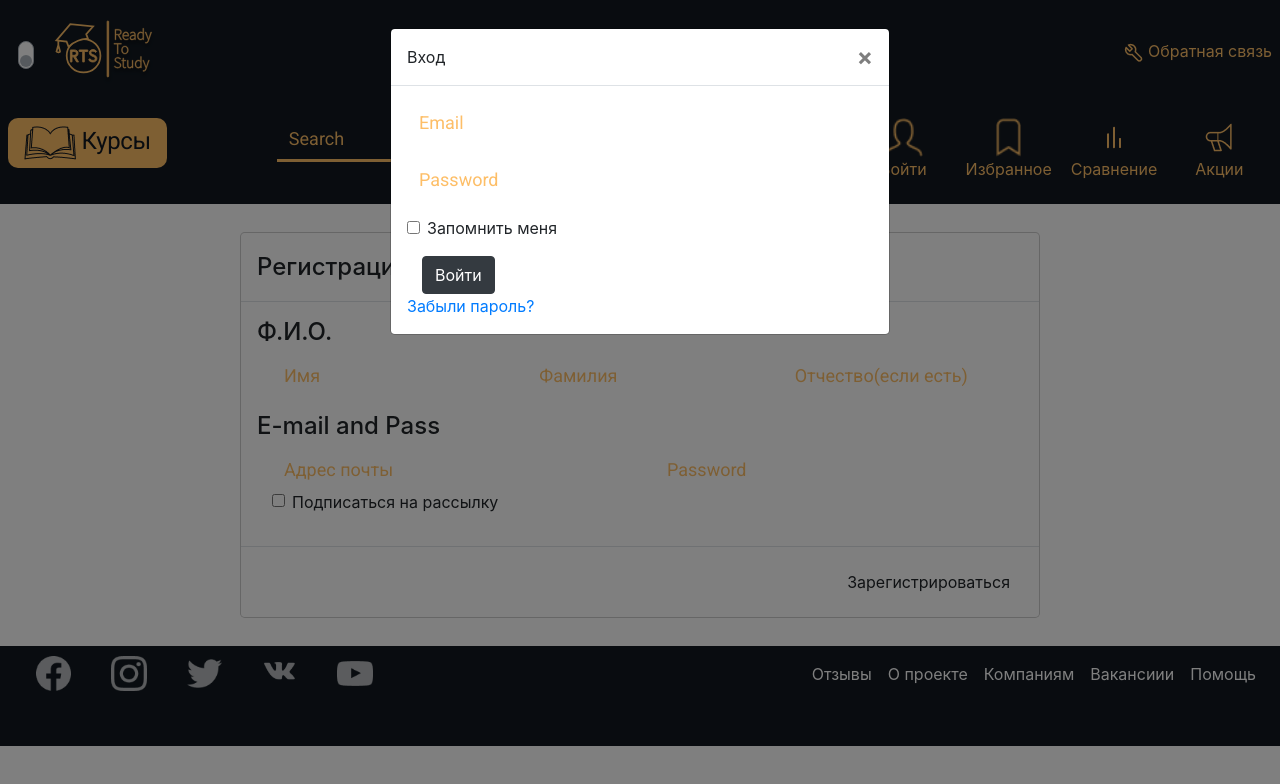
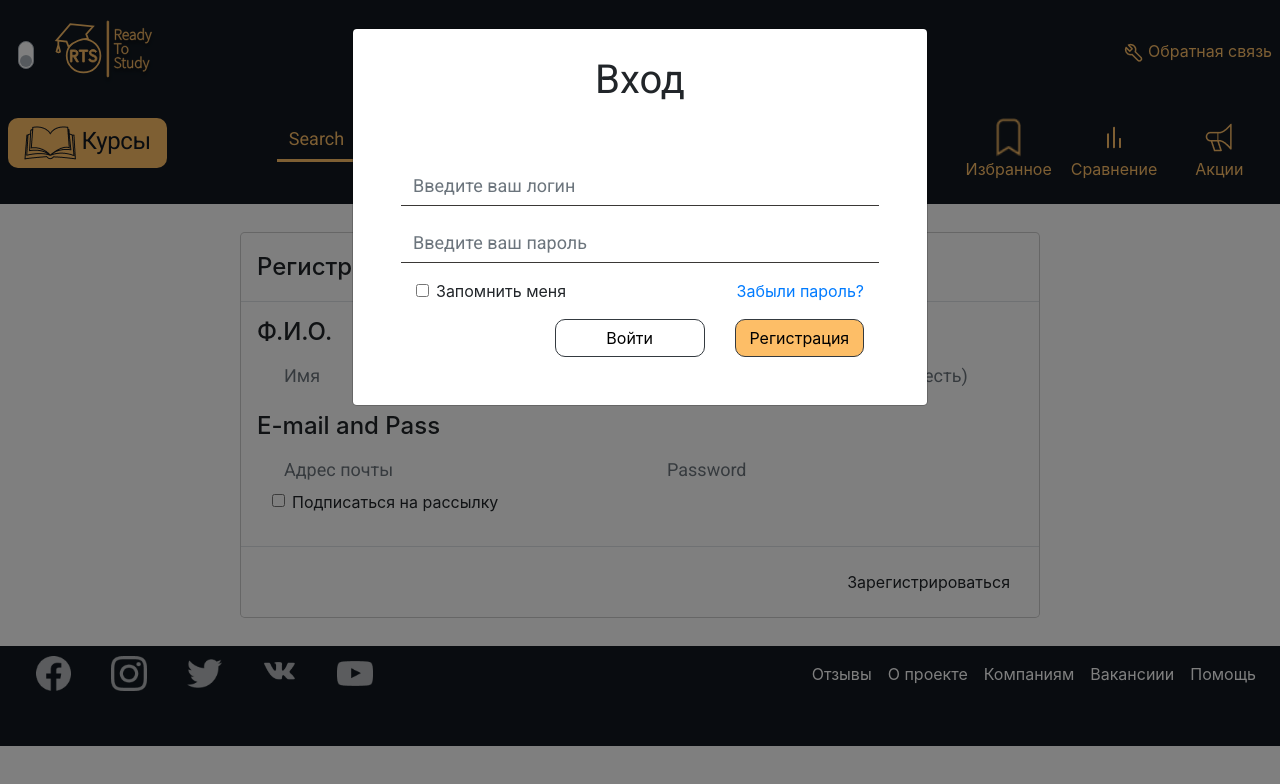
Before and after one commit to maksimchernev/e-edu-react, a React (Create React App) app in the folder frontend/: page /RegisterPage in a window 1280 px wide. Both pictures are taken after a click on the button "Войти". Shown: the top 784 px of the page. Built offline with nearby package versions, Linux system fonts and the light colour scheme.

Commit message:
change auth style

```diff
--- a/frontend/src/components/modal.js
+++ b/frontend/src/components/modal.js
@@ -5,6 +5,7 @@ import { useHttp } from '../hooks/http.hooks';
 import { useContext } from "react";
 import { AuthContext } from '../context/AuthContext';
 import { useMessage } from '../hooks/message.hooks';
+import '../сss/modal.css'
 
 export const LoginModal =(props) => {
     const auth = useContext(AuthContext)
@@ -34,32 +35,42 @@ const changeHandler = event => {
 
       return(
         <div>
-          <Modal {...props}>
-            <Modal.Header closeButton> Вход </Modal.Header>
-            <Modal.Body>
+          <Modal {...props}
+          dialogClassName="modal-90w">
+          <h5 class="modal-title text-center" id="exampleModalLabel"> Вход </h5>
+            <Modal.Body id = "auth_modal">
               <Form>
 
                 <Form.Group controlId="formBasicEmail">
-                  <Form.Control type="email" placeholder="Email" name="login" onChange = {changeHandler}/>
+                  <Form.Control type="email" placeholder="Введите ваш логин" name="login" onChange = {changeHandler}/>
                 </Form.Group>
 
                 <Form.Group controlId="formBasicPassword">
-                  <Form.Control type="password" placeholder="Password" name="password" onChange = {changeHandler} />
+                  <Form.Control type="password" placeholder="Введите ваш пароль" name="password" onChange = {changeHandler} />
                 </Form.Group>
-
-                <Form.Group controlId="formBasicCheckbox">
-                  <Form.Check type="checkbox" label="Запомнить меня"  />
-                </Form.Group>
-              <Row>
-                <Col>
-                  <Button variant="dark" id="enterButton" onClick={handleLogin}>
+                <Row>
+                    <Col>
+                        <Form.Group controlId="formBasicCheckbox">
+                          <Form.Check type="checkbox" label="Запомнить меня"  />
+                        </Form.Group>
+                    </Col>
+                    <Col className="text-right">
+                        <a href="#Forgot-your-password">Забыли пароль?</a>
+                    </Col>
+                </Row>
+              <Row className="text-right">
+                <Col className = 'col-sm-8'>
+                  <Button variant="dark" id="enterButton" className="button-reg" onClick={handleLogin}>
                   Войти
                   </Button>
+                </Col>
+                <Col id = "sizeBtn">
+                  <Button variant="dark" href="/RegisterPage" className="button-reg" id="regButton" onClick={handleLogin}>
+                  Регистрация
+                  </Button>
+                </Col>
+              </Row>
 
-                </Col>
-
-              </Row>
-              <a href="#Forgot-your-password">Забыли пароль?</a>
             </Form>
             </Modal.Body>
           </Modal>
--- a/frontend/src/components/nav.js
+++ b/frontend/src/components/nav.js
@@ -82,9 +82,9 @@ export const Nav_ = () => {
           <Col sm="6" className="colNavButtons">
           <Form.Row inline className="justify-content-center">
               <InputGroup className="mb-3" className="search">
-                <FormControl type="search" placeholder="Search" />
+                <FormControl id = "search" type="search" placeholder="Search" />
                 <InputGroup.Append className="appendButton">
-                  <button variant="outline-success" className="navButton"><img src={Union} alt="Search"/></button>
+                  <button variant = "outline-success" className="navButton"><img src={Union} alt="Search"/></button>
                 </InputGroup.Append>
               </InputGroup>
             </Form.Row>
--- /dev/null
+++ b/frontend/src/сss/modal.css
@@ -0,0 +1,48 @@
+#enterButton{
+    background: #FFFFFF;
+    color: #000000;
+
+}
+
+.button-reg{
+    background: #FDBE67;
+    color: #000000;
+    box-sizing: border-box;
+    border-radius: 10px;
+    Width: 150px;
+    /* margin: 0px 20px 0px 20px;  */
+}
+
+
+#formBasicEmail{
+    background-color: #ffffff;
+    border-bottom: 1px solid #3a3836;
+    border-radius: 0%;
+    }
+
+#formBasicPassword{
+    background-color: #ffffff;
+    border-bottom: 1px solid #3a3836;
+    border-radius: 0%;
+}
+
+#exampleModalLabel {
+    font-family: Roboto;
+    font-style: normal;
+    font-weight: normal;
+    margin-top: 13px;
+    font-size: 40px;
+    line-height: 75px;
+}
+
+.modal-90w {
+    width: 45%;
+    max-width: none!important;}
+
+#auth_modal {
+    padding: 3rem;
+}
+
+#sizeBtn{
+   width: 10px;
+}
--- a/frontend/src/сss/navbar.css
+++ b/frontend/src/сss/navbar.css
@@ -50,7 +50,7 @@
   line-height: 21px;
 }
 
-.form-control::-webkit-input-placeholder {
+#search::-webkit-input-placeholder {
   color: #fdbe67;
 }
 
```
